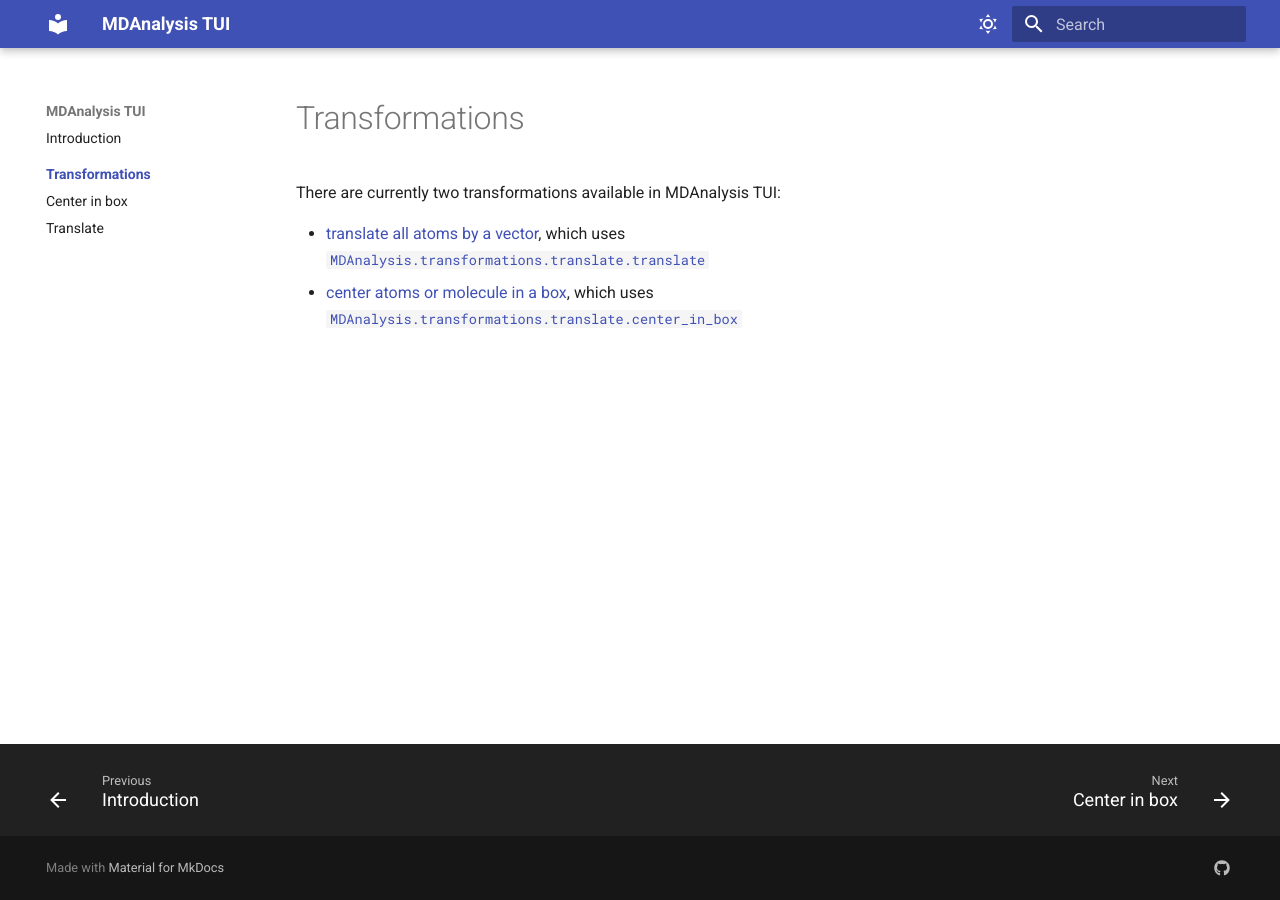
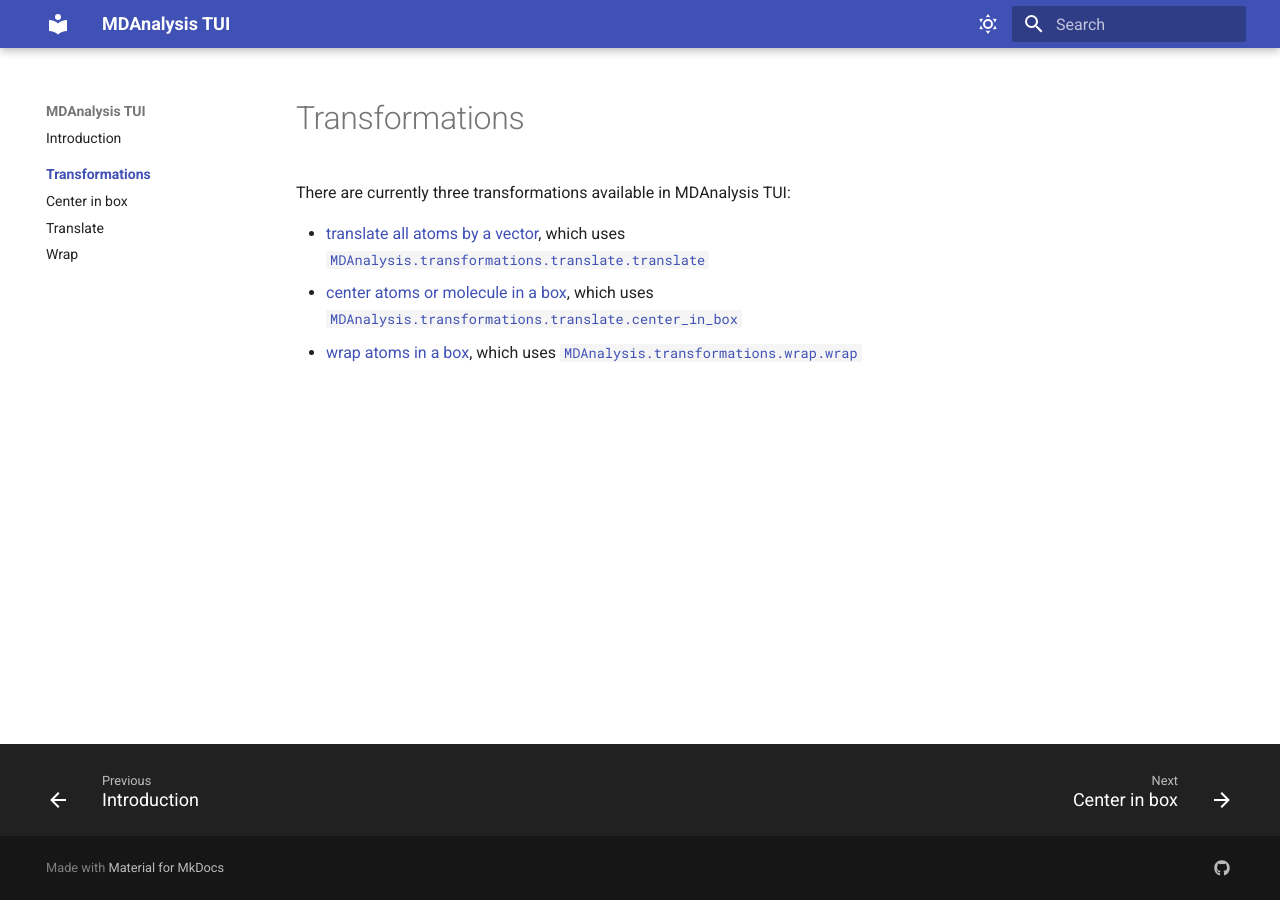
Before and after one commit to p-j-smith/mda-tui, an MkDocs documentation site: the page built from docs/transformations/index.md, in a window 1280 px wide. Built offline with MkDocs 1.6.1 and Material for MkDocs 9.7.7, drawn with Linux system fonts in a browser that asks for light colours.

Commit message:
Add docs for the wrap transformation

```diff
--- a/docs/transformations/index.md
+++ b/docs/transformations/index.md
@@ -1,6 +1,7 @@
 # Transformations
 
-There are currently two transformations available in MDAnalysis TUI:
+There are currently three transformations available in MDAnalysis TUI:
 
 - [translate all atoms by a vector](translate.md), which uses [`MDAnalysis.transformations.translate.translate`](https://docs.mdanalysis.org/stable/documentation_pages/transformations/translate.html#MDAnalysis.transformations.translate.translate)
 - [center atoms or molecule in a box](center-in-box.md), which uses [`MDAnalysis.transformations.translate.center_in_box`](https://docs.mdanalysis.org/stable/documentation_pages/transformations/translate.html#MDAnalysis.transformations.translate.center_in_box)
+- [wrap atoms in a box](wrap.md), which uses [`MDAnalysis.transformations.wrap.wrap`](https://docs.mdanalysis.org/stable/documentation_pages/transformations/wrap.html#MDAnalysis.transformations.wrap.wrap)
```
Also changed, not shown: docs/transformations/wrap.md (added, +7 -0 lines), 1 other file.
